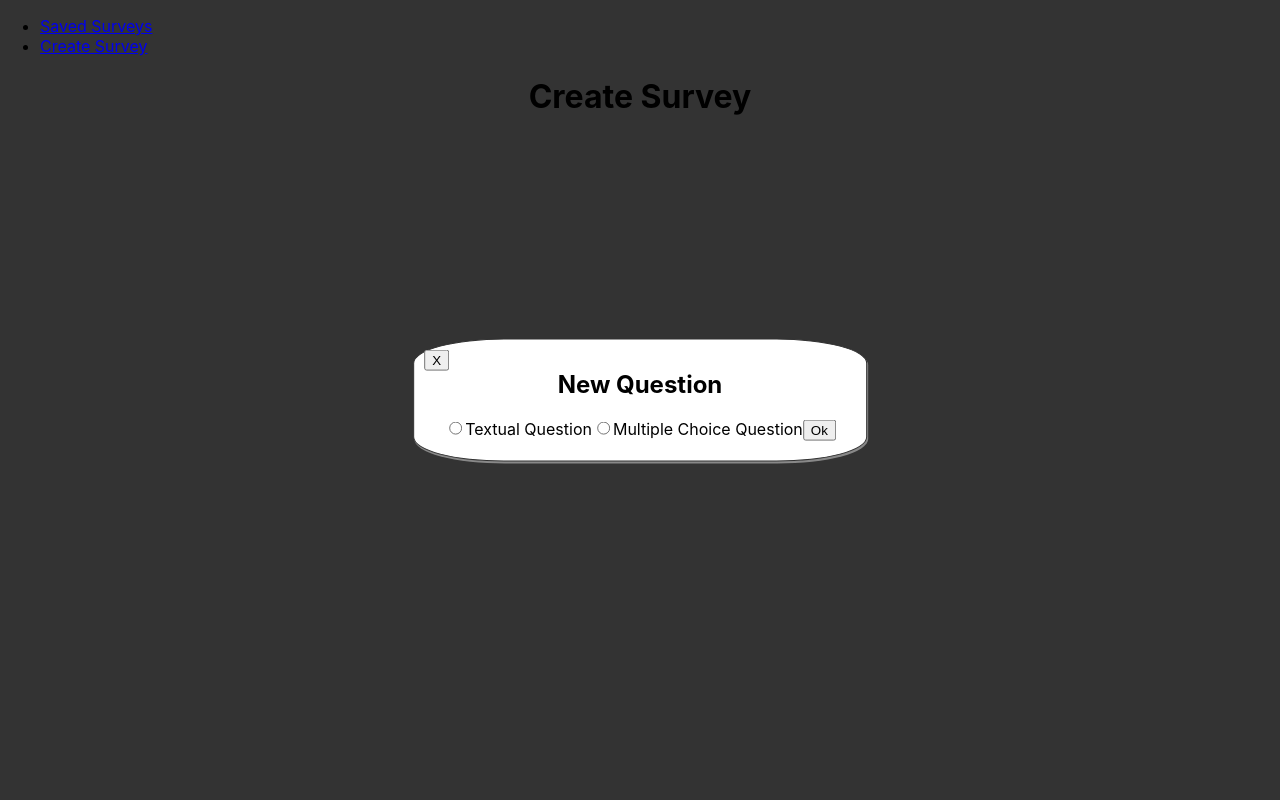
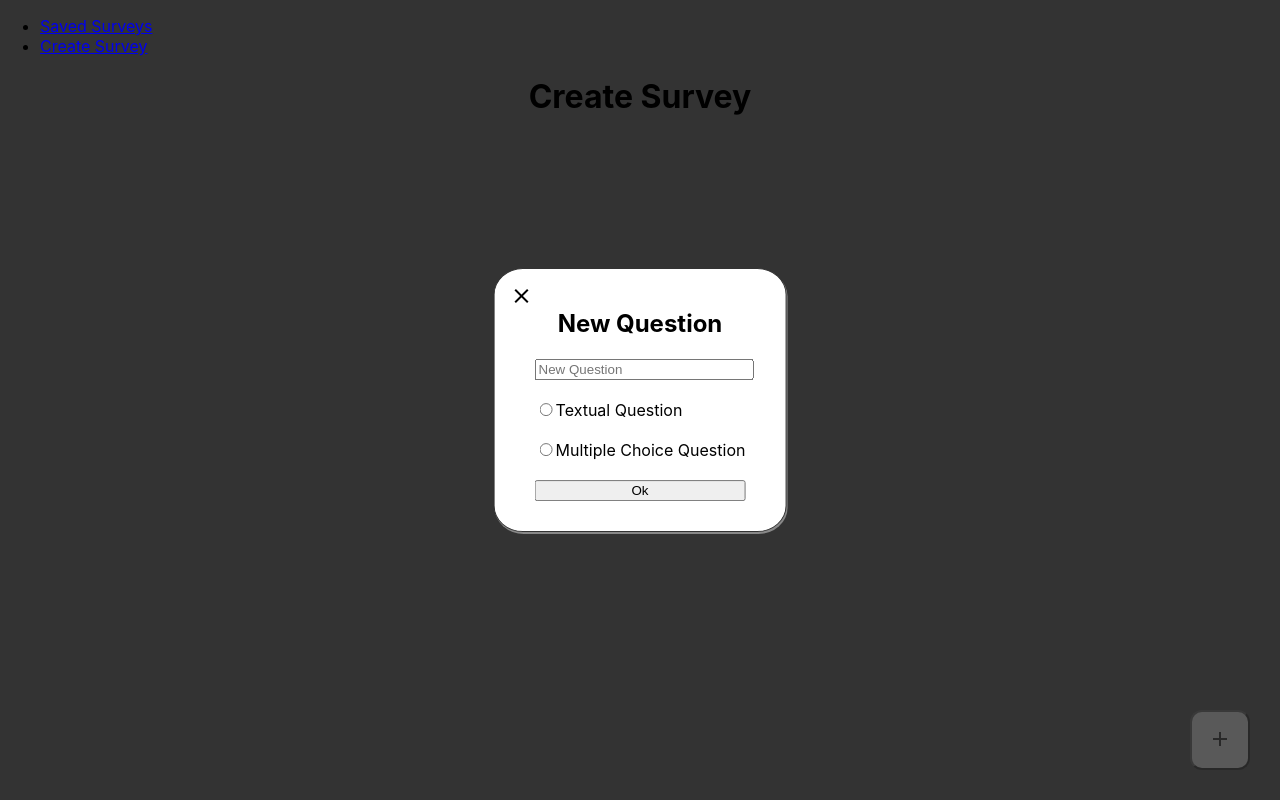
Before and after one commit to uttiya10/greenleaf-survey, a React (Create React App) app in the folder frontend/: page /create in a window 1280 px wide. Both pictures are taken after a click on the button "add". Built offline with nearby package versions, Linux system fonts and the light colour scheme.

Commit message:
Fix bugs, finish logical implementation

```diff
--- a/frontend/src/components/create-survey/CreateSurvey.js
+++ b/frontend/src/components/create-survey/CreateSurvey.js
@@ -3,10 +3,12 @@ import Fab from "../fab/Fab";
 import Overlay from "../overlay/Overlay";
 import NewQuestion from "../new-question/NewQuestion";
 import { publish, OVERLAY_TOGGLE, subscribe } from "../../util/events";
+import QuestionDraft from "../question-draft/QuestionDraft";
 
 function CreateSurvey() {
     const pageRef = useRef(null);
     const [showOverlay, setShowOverlay] = useState(false);
+    const [questions, setQuestions] = useState([]);
 
     useEffect(() => {
         subscribe(OVERLAY_TOGGLE, e => {
@@ -19,12 +21,13 @@ function CreateSurvey() {
             <header ref={pageRef}>
                 <h1>Create Survey</h1>
             </header>
-            {
-                Fab("add", () => { publish(OVERLAY_TOGGLE, { show: true }); })
-            }
-            {
-                showOverlay ? Overlay("New Question", NewQuestion()) : ""
-            }
+            <div>
+                {questions.map(question => QuestionDraft(question, setQuestions))}
+            </div>
+
+            {Fab("add", () => { publish(OVERLAY_TOGGLE, { show: true }); })}
+
+            {showOverlay ? Overlay("New Question", NewQuestion(setQuestions)) : ""}
         </div>
     );
 }
--- a/frontend/src/components/fab/Fab.js
+++ b/frontend/src/components/fab/Fab.js
@@ -1,18 +1,7 @@
-import { useEffect, useState } from 'react';
 import './Fab.css'
-import { OVERLAY_TOGGLE, subscribe } from '../../util/events';
 
 export default function Fab(iconName, onClick) {
-    const [hidden, setHidden] = useState(false);
-
-    useEffect(() => {
-        subscribe(OVERLAY_TOGGLE, e => {
-            debugger;
-            setHidden(e.detail.show);
-        });
-    });
-
-    return hidden ? null : (
+    return (
         <button class="fab-btn" onClick={() => onClick()}>
             <span class="material-symbols-outlined">
                 {iconName}
--- /dev/null
+++ b/frontend/src/components/new-question/NewQuestion.css
@@ -0,0 +1,13 @@
+#new-question-form {
+    display: flex;
+    flex-direction: column;
+    gap: 20px;
+}
+
+#new-question-form div {
+    text-align: left;
+}
+
+#question-text {
+    width: 100%;
+}
--- a/frontend/src/components/new-question/NewQuestion.js
+++ b/frontend/src/components/new-question/NewQuestion.js
@@ -1,11 +1,40 @@
-export default function NewQuestion() {
+import { MultipleChoiceQuestion, Question } from "../../model/question";
+import { OVERLAY_TOGGLE, publish } from "../../util/events";
+import './NewQuestion.css';
+
+export default function NewQuestion(setQuestions) {
+    function onSubmit() {
+        setQuestions(questions => {
+            var questionName = document.getElementById("question-text").value;
+            if (document.getElementById("textual").checked) {
+                publish(OVERLAY_TOGGLE, {show: false});
+                return questions.concat(new Question(questionName));
+            } else if (document.getElementById("mc").checked) {
+                publish(OVERLAY_TOGGLE, {show: false});
+                return questions.concat(
+                    new MultipleChoiceQuestion(questionName, [], "hello-world")
+                )
+            } else {
+                return questions;
+            }
+        });
+    }
     return (
-        <form onSubmit={(e) => e.preventDefault()}>
-            <input name="type" id="textual" value="textual" type="radio"/>
-            <label for="textual">Textual Question</label>
-            <input name="type" id="mc" value="mc" type="radio"/>
-            <label for="mc">Multiple Choice Question</label>
-            <button>Ok</button>
+        <form id="new-question-form" onSubmit={e => {
+            e.preventDefault();
+        }}>
+            <div>
+                <input required name="text" id="question-text" class="overlay-input" placeholder="New Question"/>
+            </div>
+            <div>
+                <input required name="type" id="textual" class="overlay-input" value="textual" type="radio"/>
+                <label for="textual">Textual Question</label>
+            </div>
+            <div>
+                <input required name="type" id="mc" class="overlay-input" value="mc" type="radio"/>
+                <label for="mc">Multiple Choice Question</label>
+            </div>
+            <button class="overlay-input" onClick={() => onSubmit()}>Ok</button>
         </form>
     );
 }
--- a/frontend/src/components/overlay/Overlay.css
+++ b/frontend/src/components/overlay/Overlay.css
@@ -3,16 +3,18 @@
     top: 50%;
     left: 50%;
     transform: translate(-50%,-50%);
-    border-radius: 20%;
+    border-radius: 10%;
     background-color: white;
     border: 1px solid #333;
-    padding: 10px 30px 20px;
+    padding: 20px 40px 30px;
     box-shadow: #888 1px 2px;
     text-align: center;
 }
 
 .overlay-close {
     position: absolute;
-    top: 10px;
-    left: 10px;
+    top: 15px;
+    left: 15px;
+    text-align: center;
+    background-color: white;
 }
--- a/frontend/src/components/overlay/Overlay.js
+++ b/frontend/src/components/overlay/Overlay.js
@@ -1,11 +1,10 @@
-import { useEffect } from 'react';
 import './Overlay.css'
 import { OVERLAY_TOGGLE, publish } from '../../util/events';
 
 export default function Overlay(title, innerContent) {
     return (
         <div class="overlay">
-            <button onClick={() => publish(OVERLAY_TOGGLE, { show: false })} class="overlay-close">X</button>
+            <span class="material-symbols-outlined overlay-close" onClick={() => publish(OVERLAY_TOGGLE, { show: false })}>close</span>
             <header>
                 <h2>{title}</h2>
             </header>
--- /dev/null
+++ b/frontend/src/components/question-draft/QuestionDraft.css
@@ -0,0 +1,5 @@
+.faded-out input:not(.overlay-input),
+.faded-out button:not(.overlay-input),
+.faded-out textarea:not(.overlay-input){
+    opacity: 0.2;
+}
--- /dev/null
+++ b/frontend/src/components/question-draft/QuestionDraft.js
@@ -0,0 +1,45 @@
+import { useRef, useState } from "react";
+import { MultipleChoiceQuestion } from "../../model/question";
+import './QuestionDraft.css'
+
+export default function QuestionDraft(question, setQuestions) {
+
+    function addMultipleChoiceOption(mcq) {
+        setQuestions(questions => {
+            var questionIdx = questions.indexOf(mcq);
+            var result = [...questions];
+            var optionTextSelectorID = mcq.name + "-new-option";
+            var optionText = document.getElementById(optionTextSelectorID).value;
+            result.splice(questionIdx, 1,
+                new MultipleChoiceQuestion(mcq.text, mcq.options.concat(optionText), mcq.name));
+            return result;
+        })
+    }
+
+    return (
+        <div>
+            <header>
+                <h2>{question.text}</h2>
+            </header>
+            {
+                question instanceof MultipleChoiceQuestion ?
+                    <div>
+                        {question.options.map(option => (
+                            <div>
+                                <input type="radio" name={question.name} id={option} value={option}/>
+                                <label for={option}>{option}</label>
+                            </div>
+                        ))}
+                        <div>
+                            <input id={question.name + "-new-option"} type="text" name="new-option"/>
+                            <button onClick={() => addMultipleChoiceOption(question)}>Add Option</button>
+                        </div>
+                    </div>
+                    :
+                    <textarea disabled placeholder="Answer Goes Here">
+
+                    </textarea>
+            }
+        </div>
+    );
+}
--- a/frontend/src/index.css
+++ b/frontend/src/index.css
@@ -1,4 +1,4 @@
-@import url("https://fonts.googleapis.com/css2?family=Material+Symbols+Outlined:opsz,wght,FILL,GRAD@20..48,100..700,0..1,-50..200&icon_names=add");
+@import url("https://fonts.googleapis.com/css2?family=Material+Symbols+Outlined:opsz,wght,FILL,GRAD@20..48,100..700,0..1,-50..200&icon_names=add,close");
 
 body {
   margin: 0;
--- /dev/null
+++ b/frontend/src/model/question.js
@@ -0,0 +1,13 @@
+export class Question {
+    constructor(text) {
+        this.text = text;
+    }
+}
+
+export class MultipleChoiceQuestion extends Question {
+    constructor (text, options, name) {
+        super(text);
+        this.options = options;
+        this.name = name;
+    }
+}
```
